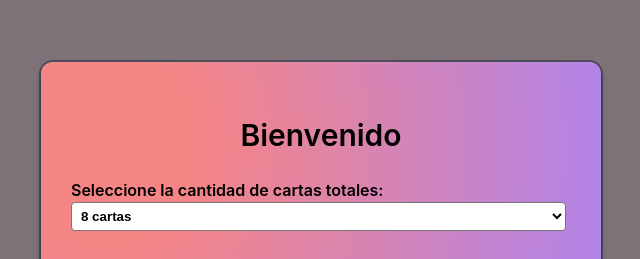
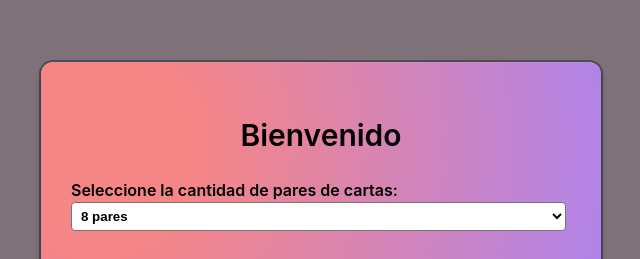
Before and after one commit to nasrcristian/unq-ui-cristian-nasr-trabajo-final, a React (Vite) app: page / in a window 1280 px wide. Shown: the part 127-386 px from the top of the page, without its empty margins (319-959 px from the left). Built offline with nearby package versions, Linux system fonts and the light colour scheme.

Commit message:
Elimine console.logs y cambie la imagen cuando esta oculta

```diff
--- a/src/components/Card/Card.jsx
+++ b/src/components/Card/Card.jsx
@@ -24,7 +24,7 @@ function Card({item, handleSelectCard}){
 
     return(
         <div className="card-container">
-            <img src={showImagesInitially || isSelectedCard || isFoundCard? item : ""} onClick={handleCardClick} className={"card-image"}/>
+            <img src={showImagesInitially || isSelectedCard || isFoundCard? item : null} onClick={handleCardClick} className={"card-image"}/>
         </div>
     )
 }
--- a/src/components/MainGame/MainGame.jsx
+++ b/src/components/MainGame/MainGame.jsx
@@ -5,17 +5,15 @@ import './MainGame.css'
 
 
 function MainGame({options, endGame}){
-    const {cardsQuantity, gamemode} = options
-    const totalPairs = cardsQuantity / 2
+    const {pairsQuantity, gamemode} = options
     const [selectedCards, setSelectedCards] = useState([])
     const [foundPairs, setFoundPairs] = useState(0)
     const [firstPlayerScore, setFirstPlayerScore] = useState(0)
     const [secondPlayerScore, setSecondPlayerScore] = useState(0)
-    const cards = useRef(getRandomizedPairs(totalPairs))
+    const cards = useRef(getRandomizedPairs(pairsQuantity))
 
     gamemode.playersScore = [firstPlayerScore, secondPlayerScore]
     gamemode.playersSetter = [setFirstPlayerScore, setSecondPlayerScore]
-
 
     useEffect(() => {
         if(selectedCards.length === 2){
@@ -24,7 +22,7 @@ function MainGame({options, endGame}){
     }, [selectedCards])
 
     useEffect(()=> {
-        if(foundPairs === totalPairs){
+        if(foundPairs == pairsQuantity){
             endGame(gamemode.getDisplayMsg())
         }
     }, [foundPairs])
--- a/src/components/Modal/OptionsModal/OptionsModal.jsx
+++ b/src/components/Modal/OptionsModal/OptionsModal.jsx
@@ -7,14 +7,11 @@ function OptionsModal({startGame}){
 
     const SINGLE = "SINGLE"
     const VERSUS = "VERSUS"
-    const [cardsQuantity, setCardsQuantity] = useState(8)
+    const [pairsQuantity, setPairsQuantity] = useState(8)
     const [gamemode, setGameMode] = useState(SINGLE)
     const [firstPlayerName, setFirstPlayerName] = useState("")
     const [secondPlayerName, setSecondPlayerName] = useState("")
-    const quantityOptions = Array.from({ length: maxQuantityOfAnimals - 2 }, (_, i) => (i + 3) * 2);
-
-
-    console.log(quantityOptions)
+    const quantityOptions = Array.from({ length: maxQuantityOfAnimals - 2 }, (_, i) => i + 3);
 
     const handleStartGame = () => {
         let selectedGamemode;
@@ -24,7 +21,7 @@ function OptionsModal({startGame}){
             selectedGamemode = new Versus(firstPlayerName, secondPlayerName)
         }
 
-        startGame({cardsQuantity: cardsQuantity, gamemode: selectedGamemode})
+        startGame({pairsQuantity: pairsQuantity, gamemode: selectedGamemode})
     }
 
 
@@ -35,25 +32,20 @@ function OptionsModal({startGame}){
 
                 <div className="modal-label-container">
                     <label className="modal-label">
-                        Seleccione la cantidad de cartas totales:
+                        Seleccione la cantidad de pares de cartas:
                     </label>
                     <select
-                        name="cantidad de cartas"
+                        name="cantidad de pares"
                         defaultValue={8}
-                        onChange={e => setCardsQuantity(e.target.value)}
+                        onChange={e => setPairsQuantity(e.target.value)}
                         className="modal-select"
                     >
                         {
                             quantityOptions.map((option) =>
-                            <option value={option}>
-                                {option} cartas
+                            <option value={option} key={option}>
+                                {option} pares
                             </option>)
                         }
-                        {/* <option value={6}> 6 cartas </option>
-                        <option value={8}> 8 cartas </option>
-                        <option value={10}> 10 cartas </option>
-                        <option value={12}> 12 cartas </option>
-                        <option value={16}> 16 cartas </option> */}
                     </select>
                 </div>
                 <div className="modal-label-container">
--- a/src/helpers/gamemodes.js
+++ b/src/helpers/gamemodes.js
@@ -25,7 +25,7 @@ export class Single {
     }
 
     getDisplayMsg(){
-        return `Finalizaste con ${this.playersScore[0]} puntos`
+        return `¡Finalizaste con ${this.playersScore[0]} puntos!`
     }
 
 }
```
